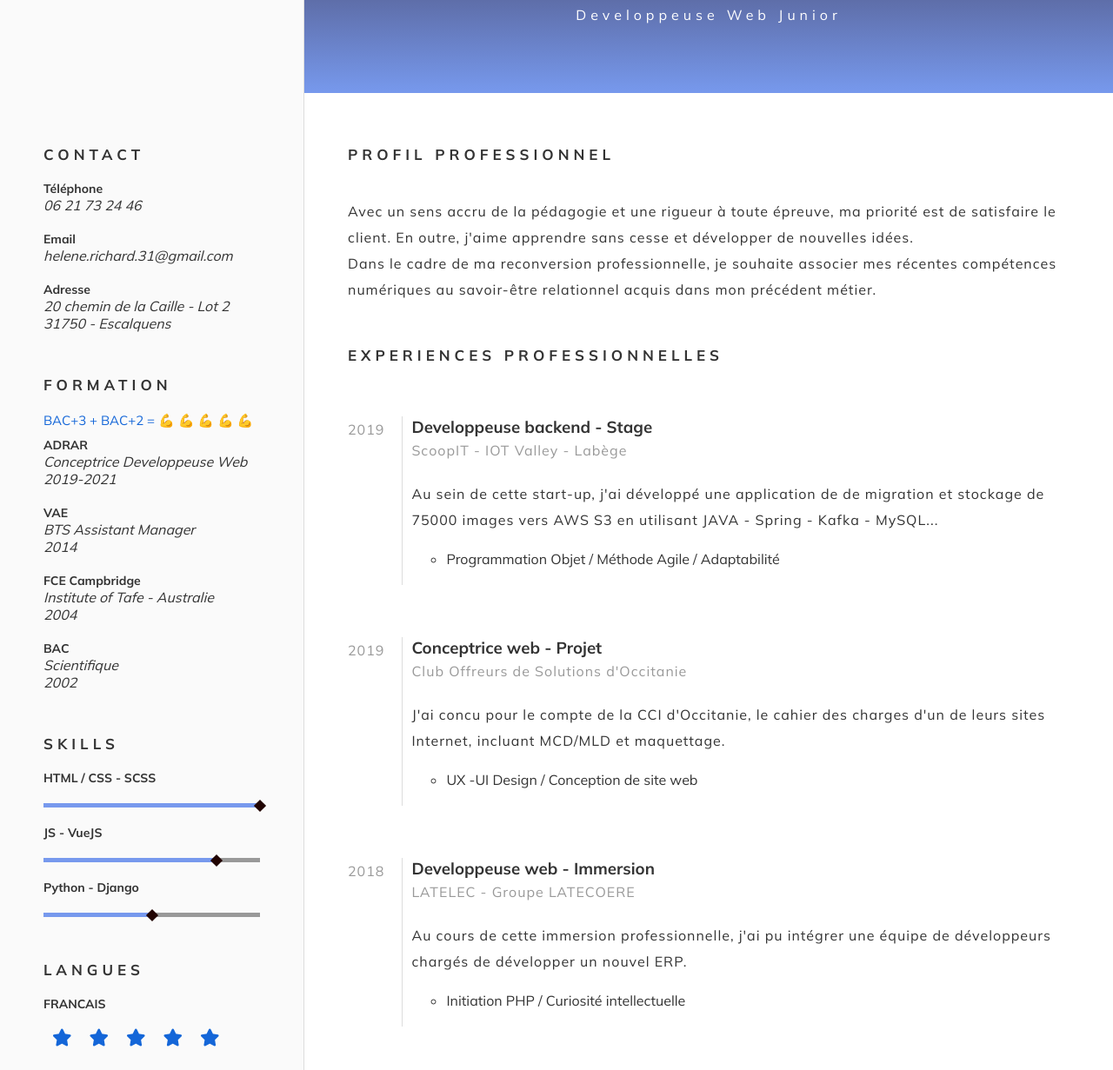
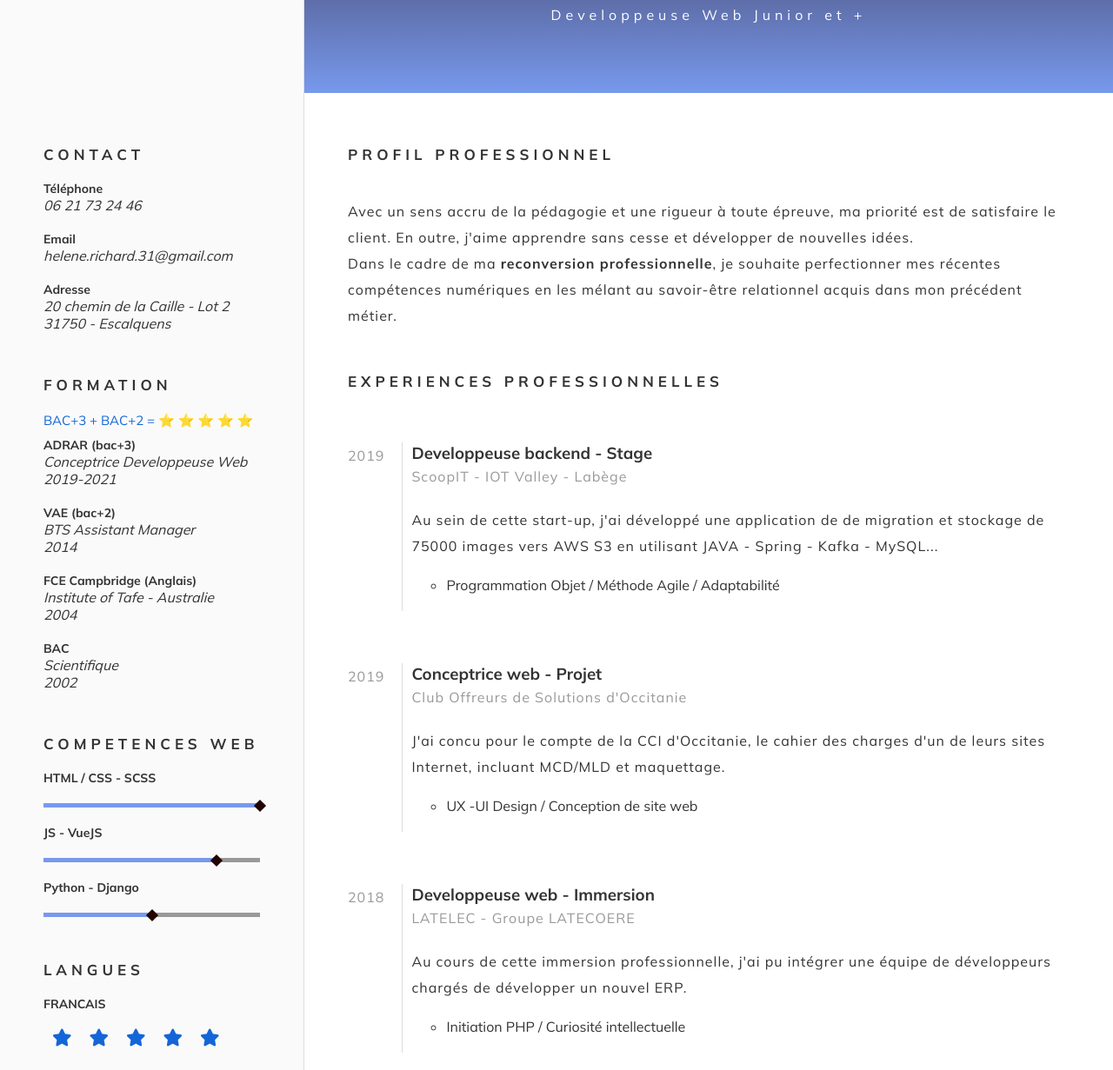
Before and after one commit to LN-lab/CV, a website built with webpack: page dist/index.html in a window 1280 px wide. Shown: the part 263-1494 px from the top of the page at 87% size. Built offline with nearby package versions, Linux system fonts and the light colour scheme; files whose address does not match are found by name.

Commit message:
run webpack

```diff
--- a/dist/index.html
+++ b/dist/index.html
@@ -21,7 +21,7 @@
 		<div class="grid-container">
 			<header>
 				<h1><span>H</span>élène RICHARD</h1>
-				<p>Developpeuse Web Junior</p>
+				<p>Developpeuse Web Junior et +</p>
 			</header>
 			<section class="picture">
 				<img src="./img/myPhoto.jpg" alt="Photo d'Hélène RICHARD" />
@@ -38,18 +38,18 @@
 				</div>
 				<div class="block">
 					<h2 class="title-small">FORMATION</h2>
-					<span>BAC+3 + BAC+2 = &#128170; &#128170; &#128170; &#128170; &#128170;</span>
-					<h3>ADRAR</h3>
+					<span>BAC+3 + BAC+2 = &#11088; &#11088; &#11088; &#11088; &#11088;</span>
+					<h3>ADRAR (bac+3)</h3>
 					<p>Conceptrice Developpeuse Web<br />2019-2021</p>
-					<h3>VAE</h3>
+					<h3>VAE (bac+2)</h3>
 					<p>BTS Assistant Manager<br />2014</p>
-					<h3>FCE Campbridge</h3>
+					<h3>FCE Campbridge (Anglais)</h3>
 					<p>Institute of Tafe - Australie<br />2004</p>
 					<h3>BAC</h3>
 					<p>Scientifique<br />2002</p>
 				</div>
 				<div class="block">
-					<h2 class="title-small">SKILLS</h2>
+					<h2 class="title-small">COMPETENCES WEB</h2>
 					<h3>HTML / CSS - SCSS</h3>
 					<div class="bar-skill">
 						<div class="bar-skill-progress html"></div>
@@ -88,11 +88,11 @@
 				<div class="block">
 					<h2 class="title-small social">SOCIAL</h2>
 					<div class="social-container">
-            <a target="_blank" href="https://www.facebook.com/LN.R.31"
+            <a target="_blank" href="https://github.com/LN-lab"
 								>
-						<i class="fab fa-facebook"></i>
+						<i class="fab fa-github"></i>
 						<p>
-							LN.R.31</a
+							LN-lab</a
 							>
 						</p>
 					</div>
@@ -132,7 +132,7 @@
 				<h2 class="title-small">PROFIL PROFESSIONNEL</h2>
 				<p>
 					Avec un sens accru de la pédagogie et une rigueur à toute épreuve, ma priorité est de satisfaire le client. En outre, j'aime apprendre sans cesse et développer de nouvelles idées.<br>
-					Dans le cadre de ma reconversion professionnelle, je souhaite  associer mes récentes compétences numériques au savoir-être relationnel acquis dans mon précédent métier.
+					Dans le cadre de ma <strong>reconversion professionnelle</strong>, je souhaite perfectionner mes récentes compétences numériques en les mélant au savoir-être relationnel acquis dans mon précédent métier.
 				</p>
 				<h2 class="title-small">EXPERIENCES PROFESSIONNELLES</h2>
 				<div class="experience">
```
Also changed, not shown: dist/main.bundle.js (+1 -1 lines), 2 other files.
